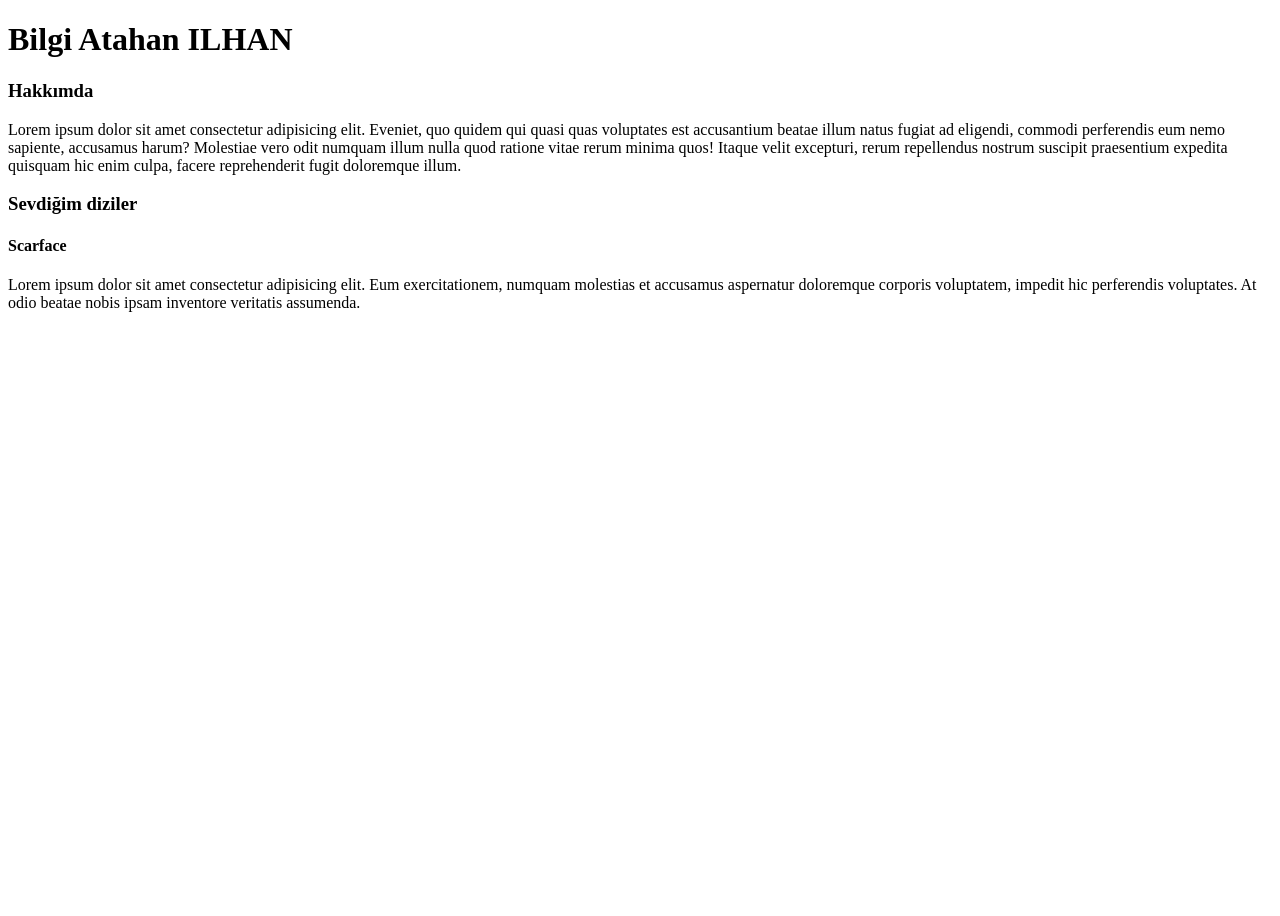
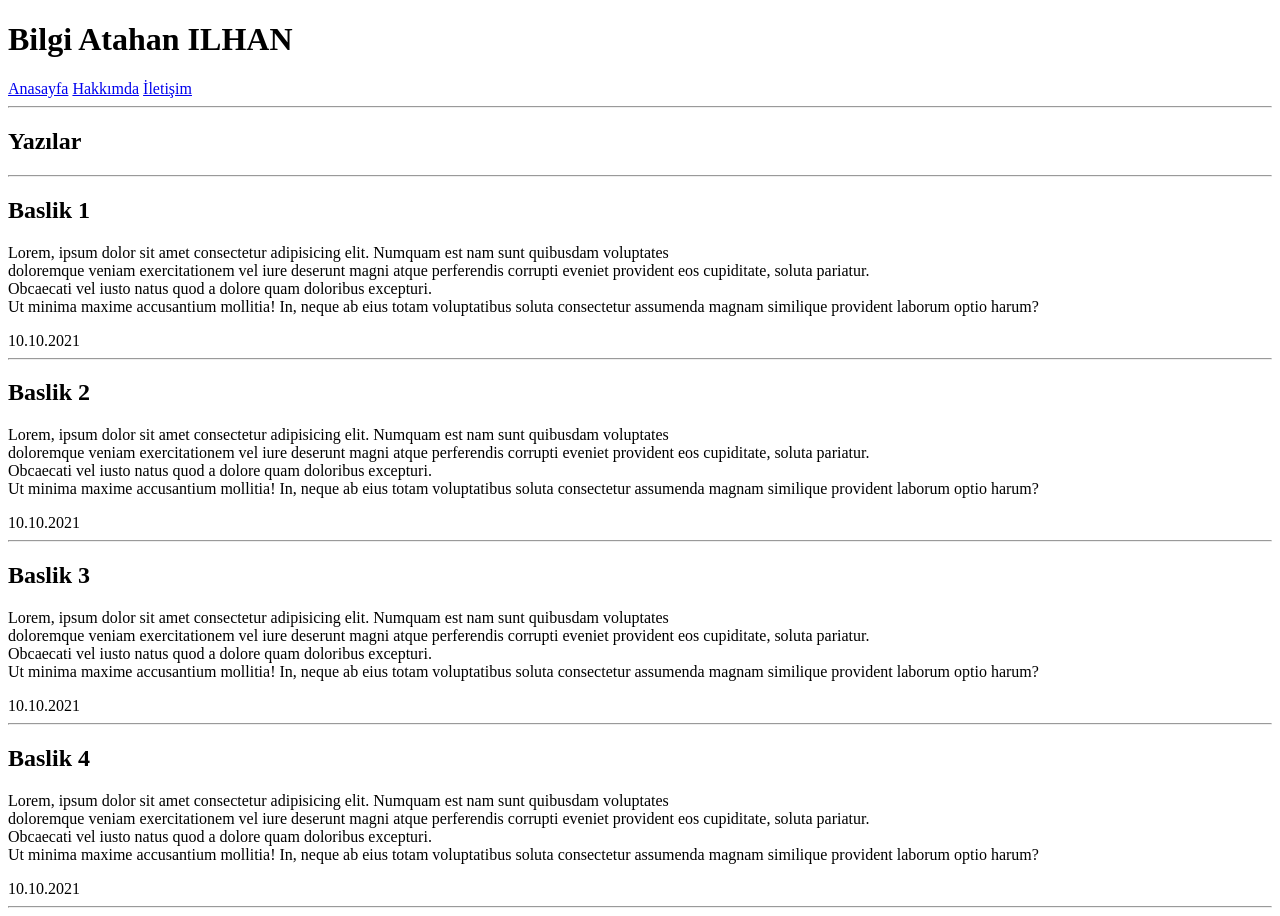
Before and after one commit to bilgiatahan/html-Patikadev, a plain HTML site: page index.html in a window 1280 px wide. Before the commit the page ends 800 px from the top, so only its background shows below. Drawn offline with Linux system fonts and the light colour scheme.

Commit message:
Add article and contact

```diff
--- a/index.html
+++ b/index.html
@@ -11,22 +11,67 @@
 <body>
     <header>
         <h1>Bilgi Atahan ILHAN</h1>
+        <nav>
+            <a href="/index.html">Anasayfa</a>
+            <a href="/hakkımda.html">Hakkımda</a>
+            <a href="/iletişim.html">İletişim</a>
+        </nav>
     </header>
+    <hr>
     <section>
-        <h3>Hakkımda</h3>
-        <p>Lorem ipsum dolor sit amet consectetur adipisicing elit. Eveniet, quo quidem qui quasi quas voluptates est
-            accusantium beatae illum natus fugiat ad eligendi, commodi perferendis eum nemo sapiente, accusamus harum?
-            Molestiae vero odit numquam illum nulla quod ratione vitae rerum minima quos! Itaque velit excepturi, rerum
-            repellendus nostrum suscipit praesentium expedita quisquam hic enim culpa, facere reprehenderit fugit
-            doloremque illum.</p>
-    </section>
-    <section>
-        <h3>Sevdiğim diziler</h3>
+        <h2>Yazılar</h2>
+        <hr>
         <article>
-            <h4>Scarface</h4>
-            <p>Lorem ipsum dolor sit amet consectetur adipisicing elit. Eum exercitationem, numquam molestias et
-                accusamus aspernatur doloremque corporis voluptatem, impedit hic perferendis voluptates. At odio beatae
-                nobis ipsam inventore veritatis assumenda.</p>
+            <header>
+                <h2>Baslik 1</h2>
+            </header>
+            <p>Lorem, ipsum dolor sit amet consectetur adipisicing elit. Numquam est nam sunt quibusdam voluptates <br>
+                doloremque veniam exercitationem vel iure deserunt magni atque perferendis corrupti eveniet
+                provident eos cupiditate, soluta pariatur. <br>
+                Obcaecati vel iusto natus quod a dolore quam doloribus excepturi. <br> Ut minima maxime accusantium
+                mollitia! In, neque ab eius totam voluptatibus soluta consectetur assumenda magnam similique
+                provident laborum optio harum?</p>
+            <div>10.10.2021</div>
+            <hr>
+        </article>
+        <article>
+            <header>
+                <h2>Baslik 2</h2>
+            </header>
+            <p>Lorem, ipsum dolor sit amet consectetur adipisicing elit. Numquam est nam sunt quibusdam voluptates <br>
+                doloremque veniam exercitationem vel iure deserunt magni atque perferendis corrupti eveniet
+                provident eos cupiditate, soluta pariatur. <br>
+                Obcaecati vel iusto natus quod a dolore quam doloribus excepturi. <br> Ut minima maxime accusantium
+                mollitia! In, neque ab eius totam voluptatibus soluta consectetur assumenda magnam similique
+                provident laborum optio harum?</p>
+            <div>10.10.2021</div>
+            <hr>
+        </article>
+        <article>
+            <header>
+                <h2>Baslik 3</h2>
+            </header>
+            <p>Lorem, ipsum dolor sit amet consectetur adipisicing elit. Numquam est nam sunt quibusdam voluptates <br>
+                doloremque veniam exercitationem vel iure deserunt magni atque perferendis corrupti eveniet
+                provident eos cupiditate, soluta pariatur. <br>
+                Obcaecati vel iusto natus quod a dolore quam doloribus excepturi. <br> Ut minima maxime accusantium
+                mollitia! In, neque ab eius totam voluptatibus soluta consectetur assumenda magnam similique
+                provident laborum optio harum?</p>
+            <div>10.10.2021</div>
+            <hr>
+        </article>
+        <article>
+            <header>
+                <h2>Baslik 4</h2>
+            </header>
+            <p>Lorem, ipsum dolor sit amet consectetur adipisicing elit. Numquam est nam sunt quibusdam voluptates <br>
+                doloremque veniam exercitationem vel iure deserunt magni atque perferendis corrupti eveniet
+                provident eos cupiditate, soluta pariatur. <br>
+                Obcaecati vel iusto natus quod a dolore quam doloribus excepturi. <br> Ut minima maxime accusantium
+                mollitia! In, neque ab eius totam voluptatibus soluta consectetur assumenda magnam similique
+                provident laborum optio harum?</p>
+            <div>10.10.2021</div>
+            <hr>
         </article>
     </section>
 </body>
```
Also changed, not shown: hakkımda.html (added, +59 -0 lines), iletişim.html (added, +34 -0 lines).
